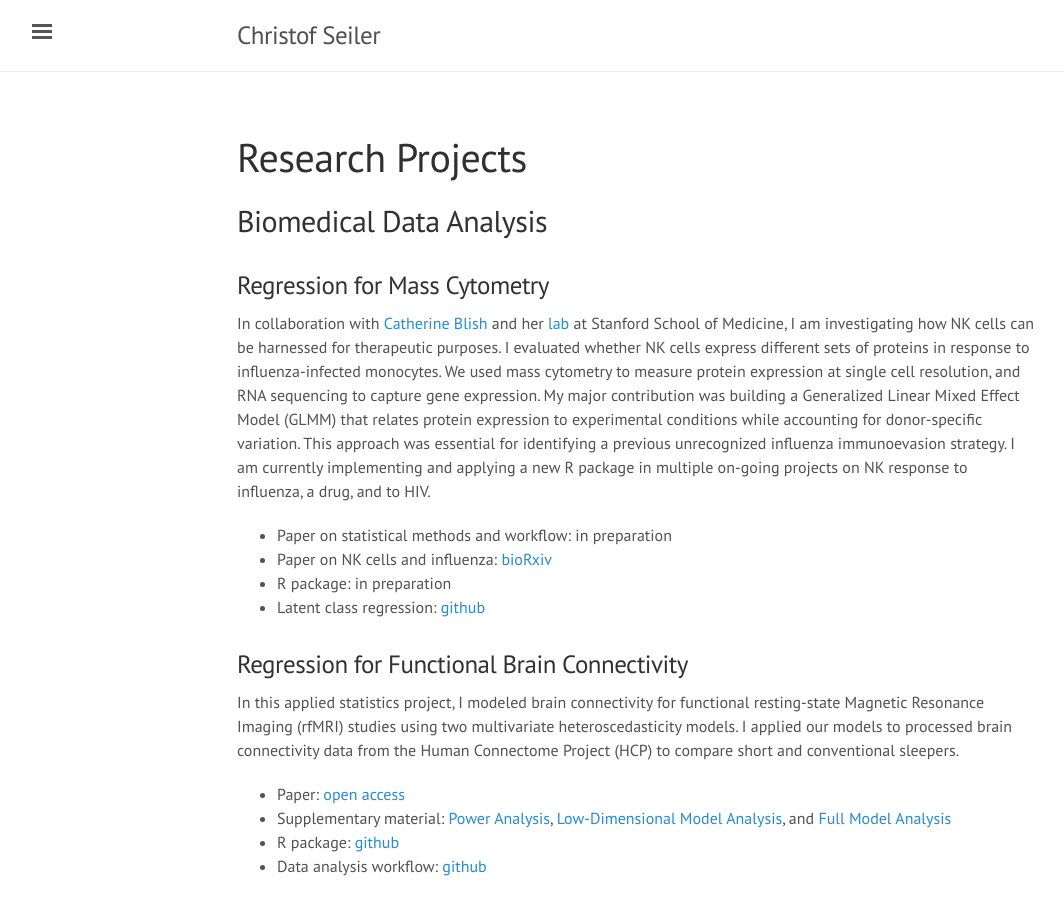
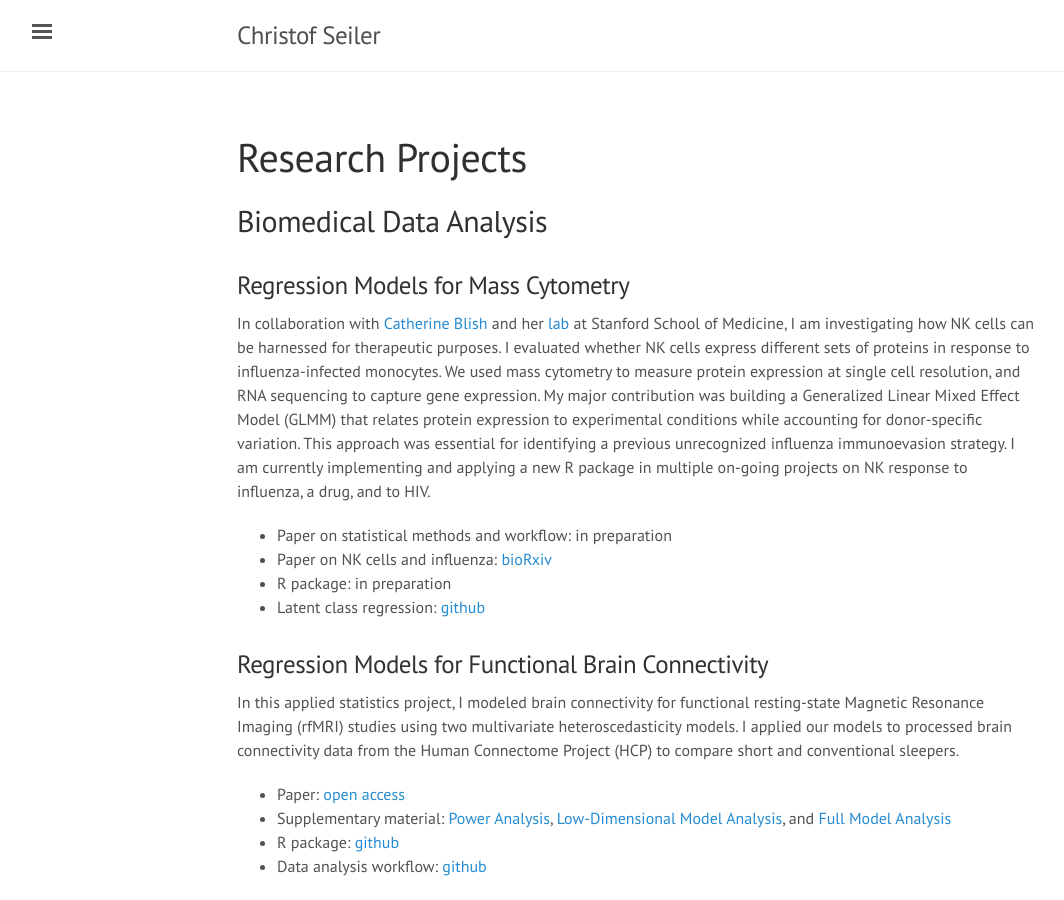
Before and after one commit to ChristofSeiler/ChristofSeiler.github.io, a Jekyll site: the page built from projects.md, in a window 1280 px wide and 900 px high. Shown: the whole window, without its empty margins (3-1067 px from the left). Built offline with Jekyll 4.4.1, drawn with Linux system fonts in a browser that asks for light colours.

Commit message:
language

```diff
--- a/projects.md
+++ b/projects.md
@@ -5,7 +5,7 @@ title: Research Projects
 
 ## Biomedical Data Analysis
 
-### Regression for Mass Cytometry
+### Regression Models for Mass Cytometry
 
 In collaboration with [Catherine Blish](https://med.stanford.edu/profiles/catherine-blish) and her [lab](https://sites.stanford.edu/blishlab/) at Stanford School of Medicine, I am investigating how NK cells can be harnessed for therapeutic purposes. I evaluated whether NK cells express different sets of proteins in response to influenza-infected monocytes. We used mass cytometry to measure protein expression at single cell resolution, and RNA sequencing to capture gene expression. My major contribution was building a Generalized Linear Mixed Effect Model (GLMM) that relates protein expression to experimental conditions while accounting for donor-specific variation. This approach was essential for identifying a previous unrecognized influenza immunoevasion strategy. I am currently implementing and applying a new R package in multiple on-going projects on NK response to influenza, a drug, and to HIV.
 
@@ -14,7 +14,7 @@ In collaboration with [Catherine Blish](https://med.stanford.edu/profiles/cather
 * R package: in preparation
 * Latent class regression: [github](https://github.com/ChristofSeiler/Ascona_Talk)
 
-### Regression for Functional Brain Connectivity
+### Regression Models for Functional Brain Connectivity
 
 In this applied statistics project, I modeled brain connectivity for functional resting-state Magnetic Resonance Imaging (rfMRI) studies using two multivariate heteroscedasticity models. I applied our models to processed brain connectivity data from the Human Connectome Project (HCP) to compare short and conventional sleepers.
 
```
